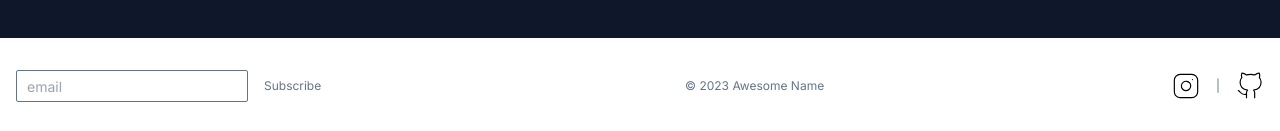
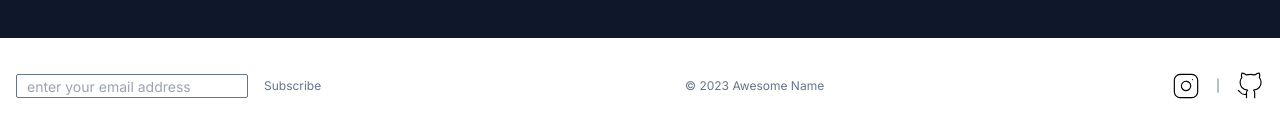
Before and after one commit to manonja/starter-nextjs-app, a Next.js app: page /archive in a window 1280 px wide. Shown: the part 668-799 px from the top of the page. Built offline with nearby package versions, Linux system fonts and the light colour scheme.

Commit message:
feat: small UI improvement

```diff
--- a/app/components/footer.tsx
+++ b/app/components/footer.tsx
@@ -11,8 +11,8 @@ export const Footer = () => {
               <input
                 type="email"
                 id="email"
-                className="bg-white h-8 border border-slate-500 text-slate-500 text-sm rounded-sm focus:outline-none block w-full p-2.5"
-                placeholder="email"
+                className="bg-white h-6 border border-slate-500 text-slate-500 text-sm rounded-sm focus:outline-none block w-full p-2.5"
+                placeholder="enter your email address"
               />
               <button
                 type="submit"
```
